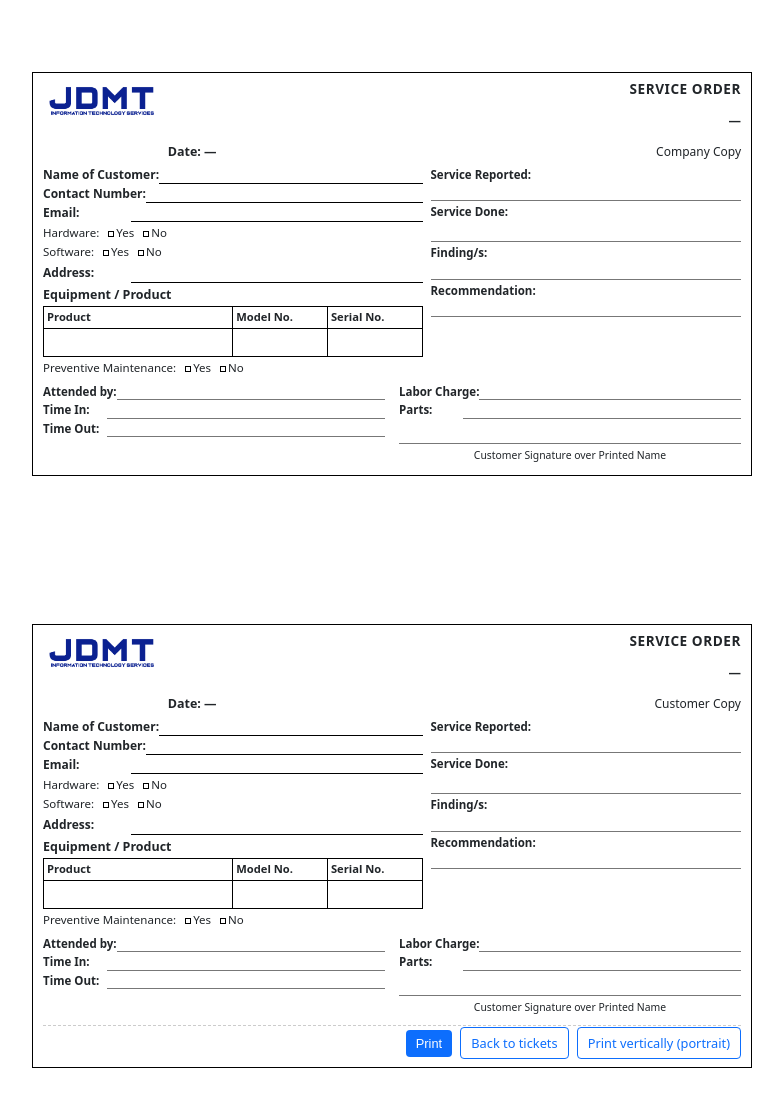
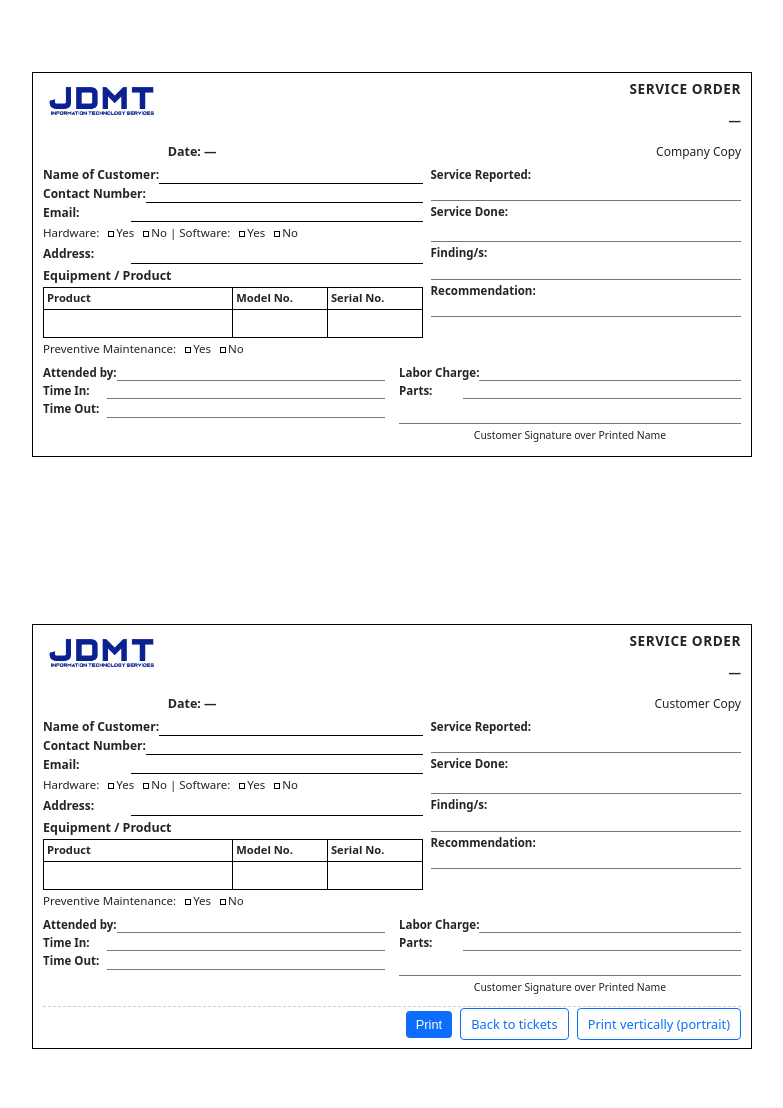
Before and after one commit to lorenzojacinto08-ux/ticketing_system, a Python web app: template templates/job_order_print.html in a window 1280 px wide. Shown: the top 1108 px of the page, without its empty margins (248-1031 px from the left). Run offline with Jinja, Linux system fonts and the light colour scheme; the template is opened without the code that fills it, so the values that code supplies are empty.

Commit message:
Combine hardware and software into one line only

```diff
--- a/templates/job_order_print.html
+++ b/templates/job_order_print.html
@@ -333,14 +333,7 @@
                                 <div class="so-value">{{ email or ' ' }}</div>
                             </div>
                             <div class="so-preventive">
-                                Hardware:
-                                <span class="so-checkbox"></span>Yes
-                                <span class="so-checkbox"></span>No
-                            </div>
-                            <div class="so-preventive">
-                                Software:
-                                <span class="so-checkbox"></span>Yes
-                                <span class="so-checkbox"></span>No
+                                Hardware: <span class="so-checkbox"></span>Yes <span class="so-checkbox"></span>No | Software: <span class="so-checkbox"></span>Yes <span class="so-checkbox"></span>No
                             </div>
                         </div>
                     </div>
@@ -459,14 +452,7 @@
                                 <div class="so-value">{{ email or ' ' }}</div>
                             </div>
                             <div class="so-preventive">
-                                Hardware:
-                                <span class="so-checkbox"></span>Yes
-                                <span class="so-checkbox"></span>No
-                            </div>
-                            <div class="so-preventive">
-                                Software:
-                                <span class="so-checkbox"></span>Yes
-                                <span class="so-checkbox"></span>No
+                                Hardware: <span class="so-checkbox"></span>Yes <span class="so-checkbox"></span>No | Software: <span class="so-checkbox"></span>Yes <span class="so-checkbox"></span>No
                             </div>
                         </div>
                     </div>
```
